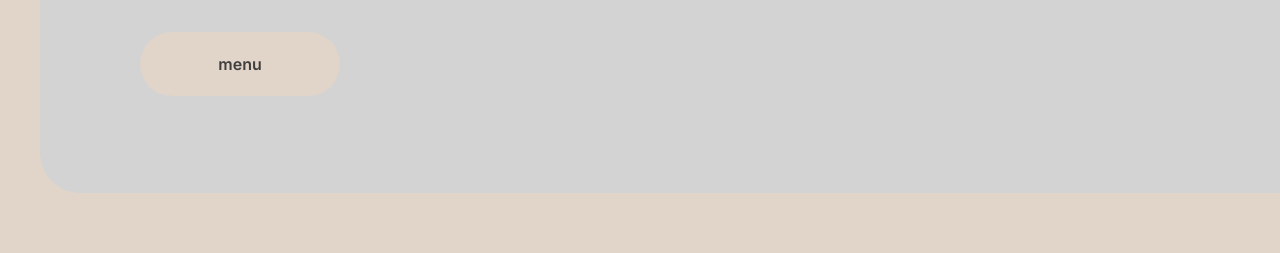
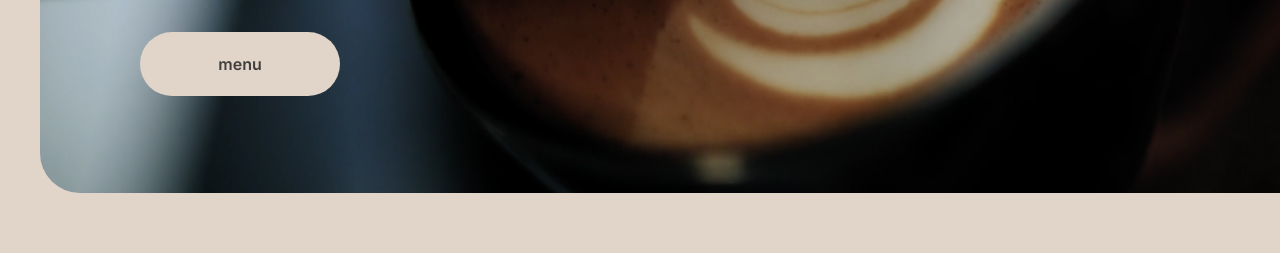
Before and after one commit to SerheyZakrevskiy/CoffeHouse, a plain HTML site: page index.html in a window 1280 px wide. Shown: the part 547-800 px from the top of the page. Drawn offline with Linux system fonts and the light colour scheme.

Commit message:
fix: visible icons on site

```diff
--- a/style/style.css
+++ b/style/style.css
@@ -163,7 +163,7 @@ body {
 /* Enjoy block */
 
 .enjoy-main-background {
-    background: url(assets/bgc__hero.jpg), lightgray 50% / cover no-repeat;
+    background: url(../assets/bgphoto.jpg), lightgray 50% / cover no-repeat;
     margin-bottom: 100px;
     background-position: 100%;
     height: 640px;
@@ -218,7 +218,7 @@ body {
     overflow: hidden;
 }
 .menu-button-main::before {
-    content: url(assets/coffee-cup.svg);
+    content: url(../assets/coffee-cup.svg);
     position: absolute;
     top: 50%;
     right: 45%;
--- a/style/styleMenu.css
+++ b/style/styleMenu.css
@@ -163,7 +163,7 @@ body {
 /* Enjoy block */
 
 .enjoy-main-background {
-    background: url(assets/bgc__hero.jpg), lightgray 50% / cover no-repeat;
+    background: url(../assets/bgphoto.jpg), lightgray 50% / cover no-repeat;
     margin-bottom: 100px;
     background-position: 100%;
     height: 640px;
@@ -218,7 +218,7 @@ body {
     overflow: hidden;
 }
 .menu-button-main::before {
-    content: url(assets/coffee-cup.svg);
+    content: url(../assets/coffee-cup.svg);
     position: absolute;
     top: 50%;
     right: 45%;
```
Also changed, not shown: assets/bgphoto.jpg (renamed from assets/bgc__hero.jpg).
